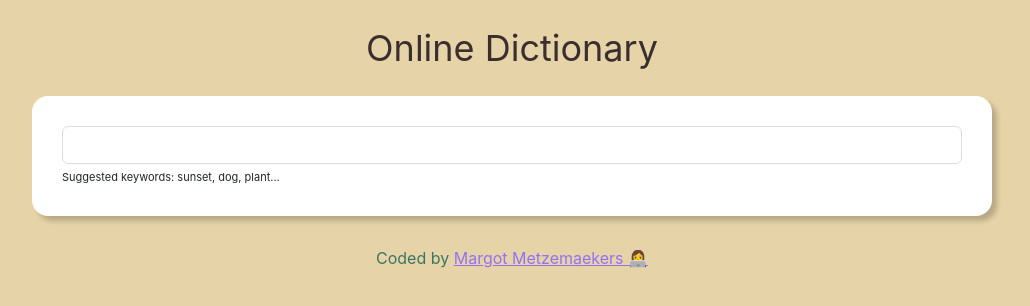
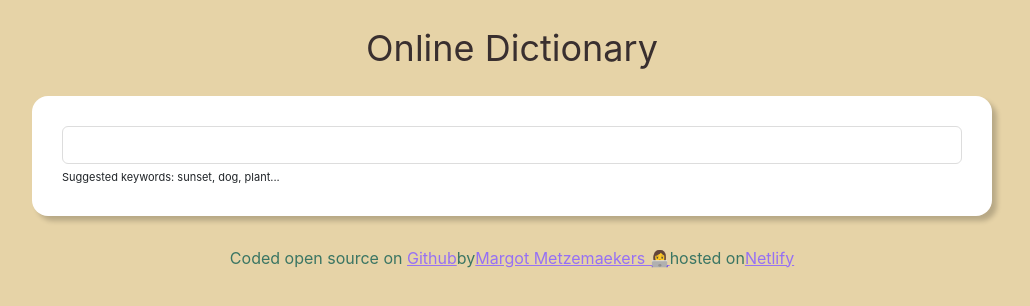
Before and after one commit to MargotMetzemaekers/react-dictionary-app, a React (Create React App) app: page / in a window 1280 px wide. Shown: the top 306 px of the page, without its empty margins (128-1158 px from the left). Built offline with nearby package versions, Linux system fonts and the light colour scheme; no server answers.

Commit message:
Update App.js

```diff
--- a/src/App.js
+++ b/src/App.js
@@ -9,9 +9,20 @@ function App() {
         <Dictionary />
       </main>
       <footer className="text-center">
-        Coded by{" "}
+        Coded open source on{" "}
+        <a
+          href="https://github.com/MargotMetzemaekers/react-dictionary-app"
+          target="_blank"
+        >
+          Github
+        </a>
+        by
         <a href="https://www.linkedin.com/in/margot-metzemaekers/">
           Margot Metzemaekers 👩‍💻
+        </a>
+        hosted on
+        <a href="https://app.netlify.com/teams/margotmetzemaekers/overview">
+          Netlify
         </a>
       </footer>
     </div>
```
